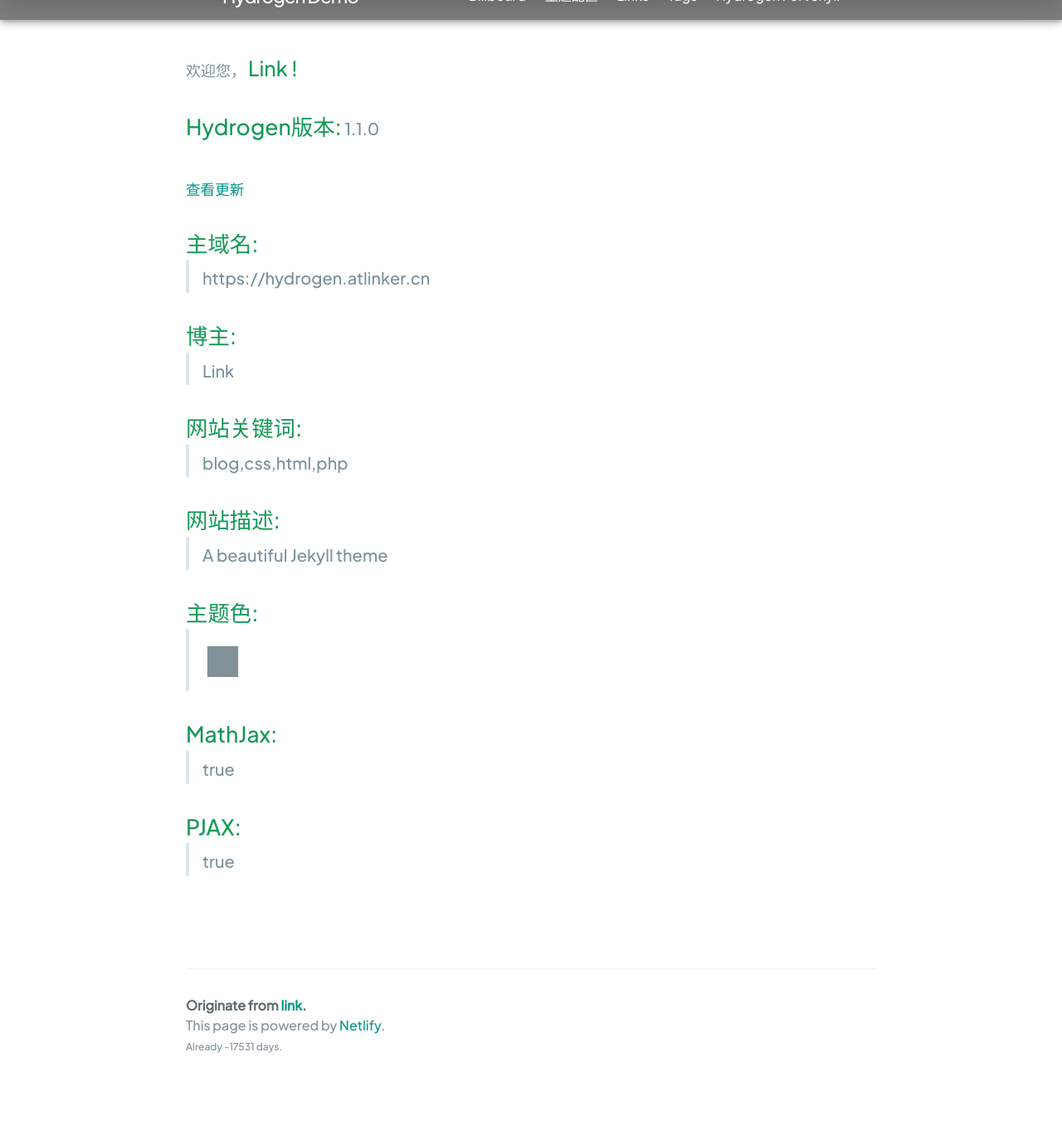
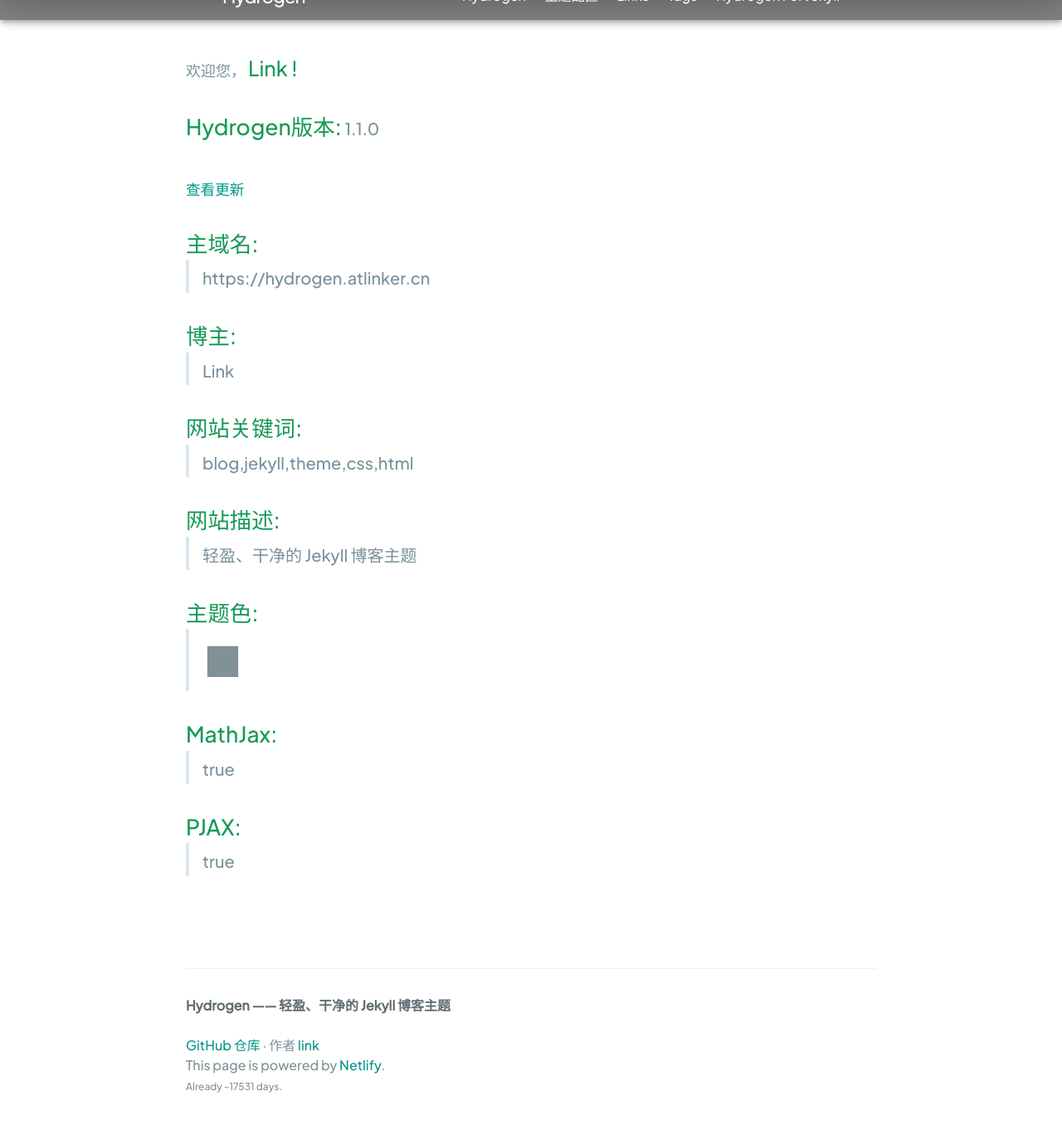
Before and after one commit to link9596/jekyll-theme-Hydrogen, a Jekyll site: the page built from config/infor.html, in a window 1280 px wide and 1400 px high, scrolled down 298 px, cut to the strip 32-1388 px from the top of the window. Shown: the whole strip at 83% size. Built offline with Jekyll 4.4.1, drawn with Linux system fonts in a browser that asks for light colours; before the commit the page ends 1650 px from its top, so only the background shows below that; some of the changed text lies outside the part shown.

Commit message:
项目化调整：站点定位为 Hydrogen 主题官方演示站

```diff
--- a/_config.yml
+++ b/_config.yml
@@ -1,39 +1,29 @@
-title: Hydrogen Demo #博客标题
-description: A beautiful Jekyll theme #博客描述
-keywords: blog,css,html,php #博客关键字
+title: Hydrogen #博客标题
+description: 轻盈、干净的 Jekyll 博客主题 #博客描述
+keywords: blog,jekyll,theme,css,html #博客关键字
 author: "Link"
-
 #title hide and show
 hide: (つェ⊂)我藏好啦
 show: ´∇｀ 呀被发现啦~
-
 baseurl: "" # change this to the subpath of your site, e.g. /blog. Leave it empty if in root.
 url: "" # change this to the base hostname & protocol for your site
 buildtime: "1514736000" #博客建立时的时间戳 可进入https://tool.lu/timestamp/将博客建立时的日期转换成时间戳
            #The timestamp at the time of blog establishment can be entered at https://tool.lu/timestamp/to convert the date at the time of blog establishment into a timestamp.
-
 PJAX: true #启用PJAX无刷新技术，以达到SPA单页应用体验
-
 paginate: 8 #同时显示的最大文章数，超过自动分页
 paginate_path: "page:num"
-
 background: https://api.dujin.org/bing/1920.php
-
 theme_color: "rgba(0,0,0, .5)"
-
 # hydrogen-blog date format
 # refer to http://shopify.github.io/liquid/filters/date/ if you want to customize this
 hydrogen-blog:
   date_format: "%b %-d, %Y"
-
 #MathJax switch
 MathJax: true
-
 #install emoji
 plugins:
   - jemoji
   - jekyll-paginate
-
 # social account
 image:
 twitter:
--- a/_layouts/default.html
+++ b/_layouts/default.html
@@ -1,43 +1,34 @@
 <!DOCTYPE html>
 <html lang="{{ page.lang | default: site.lang | default: "en" }}">
-
   <head>
     <meta http-equiv="content-type" content="text/html; charset=UTF-8" />
     <meta http-equiv="X-UA-Compatible" content="IE=edge,chrome=1">
     <meta name="viewport" content="width=device-width, initial-scale=1, maximum-scale=1">
     <meta name="theme-color" content="#{{ site.theme_color }}">
-
     {% if page.title %}
       {% assign page-title = page.title | escape %}
     {% else %}
       {% assign page-title = site.title | escape %}
     {% endif %}
-
     <title>{{ page-title }}</title>
-
     {% if site.gems contains "jekyll-seo-tag" %}
       <!-- seo-tag -->
     {% else %}
       {% comment %} {% include social-metatags.html %} {% endcomment %}
     {% endif %}
-
     <link rel="canonical" href="{{ page.url | replace:'index.html','' | absolute_url }}">
-
     {% if site.gems contains "jekyll-feed" %}
       <link rel="alternate" type="application/rss+xml" title="{{ site.title | escape }}" href="{{ "/feed.xml" | relative_url }}">
     {% endif %}
     <meta name="keywords" itemprop="keywords" content="{{ site.keywords | escape }}">
     <link rel="shortcut icon" sizes="128x128" href="https://{{ site.url }}{{ site.baseurl }}/avatar/favicon.png">
     <meta name="robots" content="noarchive">
-
     {% include style.html %}
     <link rel="stylesheet" href="{{ site.url }}{{ site.baseurl }}/assets/css/style.css">
     <link rel="stylesheet" href="{{ site.url }}{{ site.baseurl }}/assets/css/fade.css">
   </head>
   <body>
-
     {% include site-header.html %}
-
     {% if page.layout == 'home' %}
       {% assign page-tagline = site.description | default: site.github.project_tagline | escape %}
     {% endif %}
@@ -48,7 +39,7 @@
       {% assign page-tagline = page.tagline | escape  %}
     {% endif %}
     {% if page.layout == 'tags' %}
-      {% assign page-tagline = page.tagline | escape  %}
+      {% assign page-tagline = page.tagline | escape  %}
     {% endif %}
     <script>
       var OriginTitile = document.title;
@@ -64,9 +55,7 @@
             document.title = OriginTitile;
           }, 2000);
         }});
-
     </script>
-
     <section class="page-header">
       <h1 class="project-name">{{ page-title }}</h1>
       <h2 class="project-tagline">{{ page-tagline }}</h2>
@@ -83,18 +72,15 @@
         </h2>
       {% endif %}
     </section>
-
     <section class="main-content fade">
-
       {{ content }}
-
       <footer class="site-footer">
-        <span class="site-footer-owner">Originate from <a href="https://atlinker.cn">link</a>.</span>
+        <span class="site-footer-owner">Hydrogen —— 轻盈、干净的 Jekyll 博客主题</span><br>
+        <span class="site-footer-credits"><a href="https://github.com/link9596/jekyll-theme-Hydrogen">GitHub 仓库</a> · 作者 <a href="https://atlinker.cn">link</a></span><br>
         <span class="site-footer-credits">This page is powered by<a href="https://www.netlify.com/"> Netlify</a>.</span><br>
         <span class="site-footer-credits" style="font-size:12px">Already <span id="sitetime"></span> days.</span>
       </footer>
     </section>
-
     {% if site.MathJax %}
     <script type="text/x-mathjax-config">
   MathJax.Hub.Config({
@@ -106,7 +92,6 @@
 </script>
 <script src='https://cdnjs.cloudflare.com/ajax/libs/mathjax/2.7.5/latest.js?config=TeX-MML-AM_CHTML' async></script>
 {% endif %}
-
       <script>
           ajax()
   function ajax(option){
```
Also changed, not shown: pages/Hydrogen.md (+25 -5 lines).
